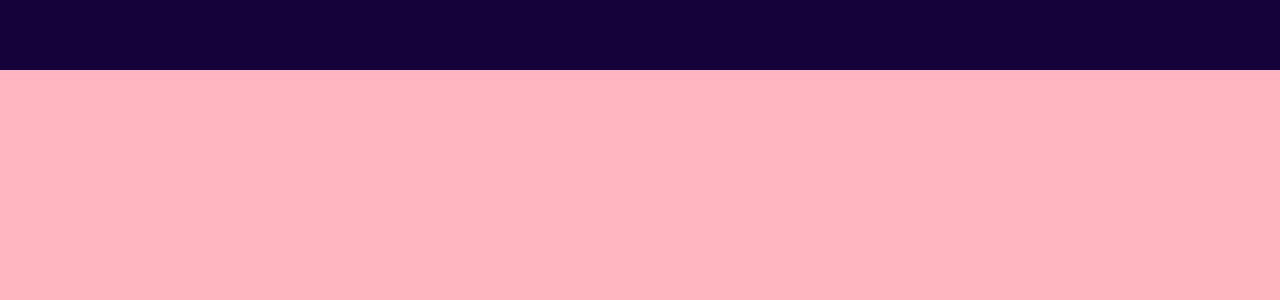
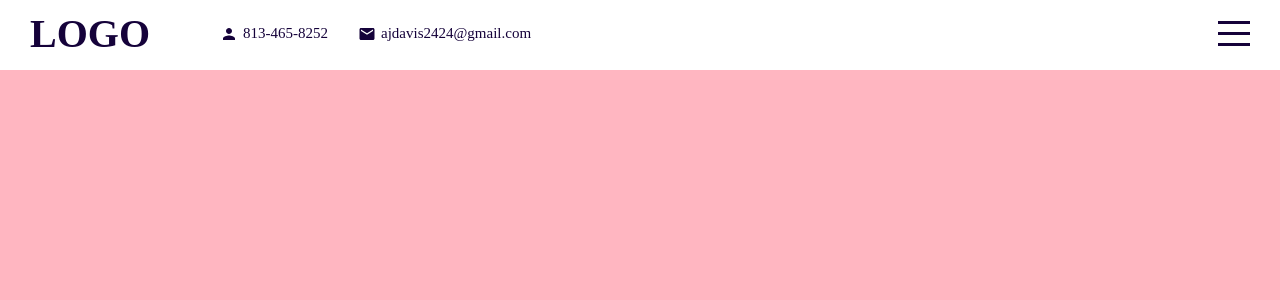
Before and after one commit to ajdavis2424/react_portfolio, a React (Create React App) app in the folder gtreact-profile/: page / in a window 1280 px wide. Shown: the top 300 px of the page. Built offline with nearby package versions, Linux system fonts and the light colour scheme.

Commit message:
nav bar animation complete

```diff
--- a/gtreact-profile/package.json
+++ b/gtreact-profile/package.json
@@ -3,6 +3,7 @@
   "version": "0.1.0",
   "private": true,
   "dependencies": {
+    "@material-ui/icons": "^4.11.2",
     "@testing-library/jest-dom": "^5.15.0",
     "@testing-library/react": "^11.2.7",
     "@testing-library/user-event": "^12.8.3",
--- a/gtreact-profile/src/App.jsx
+++ b/gtreact-profile/src/App.jsx
@@ -6,12 +6,14 @@
 import Intro from "./Components/Intro/Intro"
 import Testimonials from "./Components/Testimonials/Testimonials"
 import "./app.scss"
+import { useState } from 'react';
 
-// Componets are passed through here in App.js
+// Componets are passed through here in App.js--- importing state above
 function App() {
+  const [menuOpen, setMenuOpen] = useState(false)
   return (
       <main className= "app">
-        <Header />
+        <Header menuOpen={menuOpen} setMenuOpen={setMenuOpen} />
         <div className="sections">
           <Intro />
           <Portfolio />
--- a/gtreact-profile/src/Components/Contact/Contact.jsx
+++ b/gtreact-profile/src/Components/Contact/Contact.jsx
@@ -2,7 +2,7 @@
 
 function Contact() {
     return (
-        <div className="contact">
+        <div className="contact" id= "contact">
 
         </div>
     )
--- a/gtreact-profile/src/Components/Header/Header.jsx
+++ b/gtreact-profile/src/Components/Header/Header.jsx
@@ -1,9 +1,33 @@
 import "./header.scss"
+import {Person, Mail} from "@material-ui/icons"
 
-function Header() {
+// Passing props through
+function Header({menuOpen, setMenuOpen }) {
     return (
-        <div className="header">
-
+        // using state to make hamburger menu dynamic/rotate (in App.js)!!
+        <div className={"header " + (menuOpen && "active")}>
+            <div className="wrapper">
+            <div className="left">
+                {/* anchor */}
+                <a href="#intro" className="logo">LOGO</a>
+                <div className="itemContainer">
+                    {/* Person & Mail come from materialze icon install */}
+                    <Person className="icon"/>
+                    <span> 813-465-8252</span>
+                </div>
+                <div className="itemContainer">
+                    <Mail className="icon" />
+                    <span> ajdavis2424@gmail.com</span>
+                </div>
+            </div>
+            <div className="right">
+                <div className="hamburger" onClick={()=>setMenuOpen(!menuOpen)}>
+                    <span className="line1"></span>
+                    <span className="line2"></span>
+                    <span className="line3"></span>
+                </div>
+            </div>
+            </div>
         </div>
     )
 }
--- a/gtreact-profile/src/Components/Header/header.scss
+++ b/gtreact-profile/src/Components/Header/header.scss
@@ -1,9 +1,86 @@
+@import "../../global.scss";
+
 .header{
     width: 100%;
     height: 70px;
-    background-color: #15023a;
+    background-color: white;
+    color: $mainColor;
     // position stays no matter what
     position : fixed;
     top: 0;
     z-index: 2;
-}
+
+    .wrapper{
+        // top and bottom 10 L&R 30 px
+        padding: 10px 30px;
+        display:flex;
+        align-items: center;
+        justify-content: space-between;
+
+        .left{
+            display: flex;
+            align-items: center;
+            .logo{
+                font-size: 40px;
+                font-weight: 700;
+                text-decoration: none;
+                color: inherit;
+                margin-right: 40px;
+            }
+            .itemContainer{
+                display: flex;
+                align-items: center;
+                margin-left: 30px;
+
+                .icon{
+                    font-size: 18px;
+                    margin-right: 5px;
+                }
+                span{
+                    font-size: 15px;
+                    font-weight: 500;
+                }
+            }
+        }
+        // HAMBBURGER MENU
+        .right{
+            .hamburger{
+                width: 32px;
+                height: 25px;
+                display: flex;
+                flex-direction: column;
+                justify-content: space-between;
+                cursor: pointer;
+
+                span{
+                    width: 100%;
+                    height: 3px;
+                    background-color: $mainColor;
+                    transform-origin: left;
+                    transition: all 2s ease;
+                }
+            }
+        }
+    }
+        &.active {
+            background-color: $mainColor;
+            color: white;
+
+            .hamburger {
+                span {
+                    &:first-child {
+                        background-color: white;
+                        // rotates hamburger menu
+                        transform: rotate(45deg);
+                    }
+                    &:nth-child(2) {
+                        opacity: 0;
+                    }
+                    &:last-child{
+                        background-color: white;
+                        transform: rotate(-45deg);
+                    }
+                }
+            }
+        }
+    }
--- a/gtreact-profile/src/Components/Intro/Intro.jsx
+++ b/gtreact-profile/src/Components/Intro/Intro.jsx
@@ -2,7 +2,7 @@
 
 function Intro() {
     return (
-        <div className="intro">
+        <div className="intro" id="intro">
 
         </div>
     )
--- a/gtreact-profile/src/Components/Portfolio/Portfolio.jsx
+++ b/gtreact-profile/src/Components/Portfolio/Portfolio.jsx
@@ -2,7 +2,7 @@
 
 function Portfolio() {
     return (
-        <div className="portfolio">
+        <div className="portfolio" id="portfolio">
 
         </div>
     )
--- a/gtreact-profile/src/Components/Testimonials/Testimonials.jsx
+++ b/gtreact-profile/src/Components/Testimonials/Testimonials.jsx
@@ -2,7 +2,7 @@
 
 function Testimonials() {
     return (
-        <div className="testimonials">
+        <div className="testimonials" id="testimonials">
 
         </div>
     )
--- a/gtreact-profile/src/Components/Works/Works.jsx
+++ b/gtreact-profile/src/Components/Works/Works.jsx
@@ -2,7 +2,7 @@
 
 function Works() {
     return (
-        <div className="works">
+        <div className="works" id="works">
 
         </div>
     )
--- a/gtreact-profile/src/app.scss
+++ b/gtreact-profile/src/app.scss
@@ -7,13 +7,14 @@
         background-color: lightsalmon;
         position: relative;
         top: 70px;
+        scroll-behavior: smooth;
         // Snap scoll type
         scroll-snap-type: y mandatory ;
 
         // Hide scroll bar for firefox
         scrollbar-width: none;
         //  Hides for other browsers
-        ::-webkit-scrollbar{
+        &::-webkit-scrollbar{
             display: none;
         }
         // scrollbar
--- /dev/null
+++ b/gtreact-profile/src/global.scss
@@ -0,0 +1 @@
+$mainColor: #15023a
```
Also changed, not shown: 2 other files (tests, documents, lock files or other folders).
